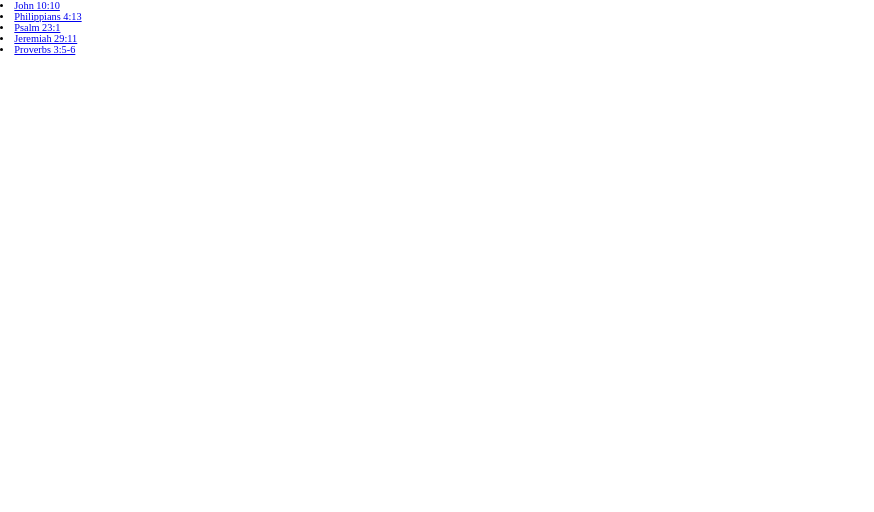
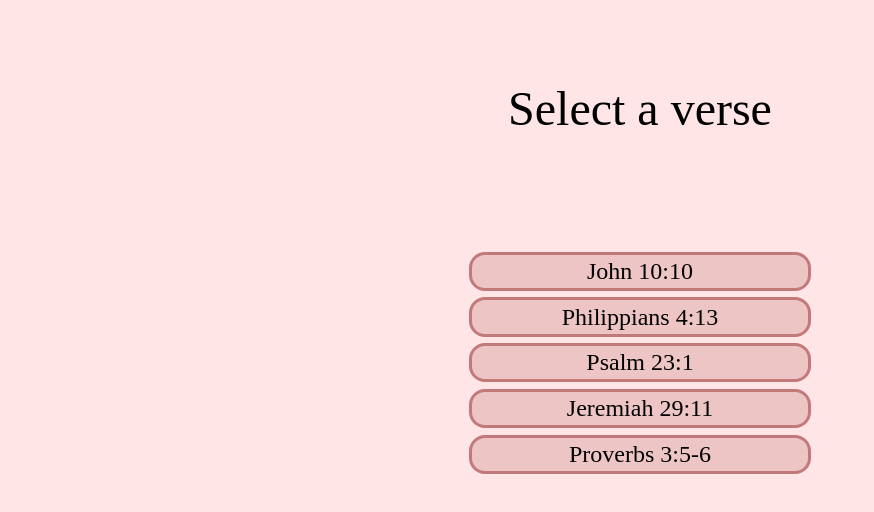
Before and after one commit to gauridubey10/Interative_Verse_Trainer, a SvelteKit app: page /verse_list in a window 1280 px wide. Shown: the top 512 px of the page, without its empty margins (0-874 px from the left). Built offline with nearby package versions, Linux system fonts and the light colour scheme.

Commit message:
css for pages

```diff
--- a/src/routes/+page.svelte
+++ b/src/routes/+page.svelte
@@ -1,2 +1,50 @@
+<div class="Start-Page">
+
+<div class="page">
 <p>Interactive Verse Trainer</p>
-<a href="/verse_list">Start Game</a>
+<button><a href="/verse_list">Start Game</a></button>
+</div>
+</div>
+
+<style>
+
+.Start-Page{
+    height: 100vh;
+    background-color: #FFE5E5;
+    margin: auto;
+}
+
+.page{
+    display: flex;
+    justify-content: center;
+    padding: 3rem;
+    flex-direction: column;
+    font-size: 3rem;
+    align-items: center;
+}
+
+a{
+  text-decoration: none;
+}
+
+.page > button{
+    display: flex;
+    padding:1rem 2rem;
+    margin: auto;
+    border: 1px solid #FFE5E5;
+    border-radius: 1rem;
+    font-size: 1.5rem;
+    background-color:  #A8DF8E;
+    cursor: pointer;
+    color: black;
+    text-decoration: none;
+  }
+
+  button:hover{
+    background-color: #85d389;
+    color: white;
+
+  }
+
+
+</style>
--- a/src/routes/verse_list/+page.svelte
+++ b/src/routes/verse_list/+page.svelte
@@ -3,8 +3,69 @@
 </script>
 
 
-<div>
+<div class="verse-list-container">
+  <div class="verse-list-title">Select a verse</div>
+  <div class="verse-list">
   {#each data.summaries as {slug, title}}
     <li><a href="/verse_list/{slug}">{title}</a></li>
   {/each}
 </div>
+</div>
+
+<style>
+
+.verse-list-container{
+  height: 100vh;
+  background-color: #FFE5E5;
+  display: flex;
+  flex-direction: column;
+  justify-content: center;
+  align-items: center;
+}
+
+.verse-list-title{
+  flex-grow: 1;
+  font-size: 3rem;
+  margin-bottom: 2rem;
+  display: flex;
+  justify-content: center;
+  align-items: center;
+}
+
+.verse-list{
+  flex-grow: 2;
+  display: flex;
+  flex-direction: column;
+  align-items: flex-start;
+  width: fit-content;
+  font-size: 1.5rem;
+}
+
+.verse-list > li{
+  display: flex;
+  justify-content: center;
+  border: 0.2rem solid #c27979;
+  padding: 0.2rem 0.5rem;
+  background-color: #eec5c5;
+  margin: 0.2rem;
+  border-radius: 1rem;
+  width: 20rem;
+  list-style: none;
+  text-decoration: none;
+}
+
+
+.verse-list > li:hover{
+  background-color: #d58a8a;
+}
+
+a{
+  text-decoration: none;
+  color: black;
+}
+
+
+
+
+
+</style>
```
Also changed, not shown: src/routes/verse_list/[slug]/+page.svelte (+44 -8 lines).
